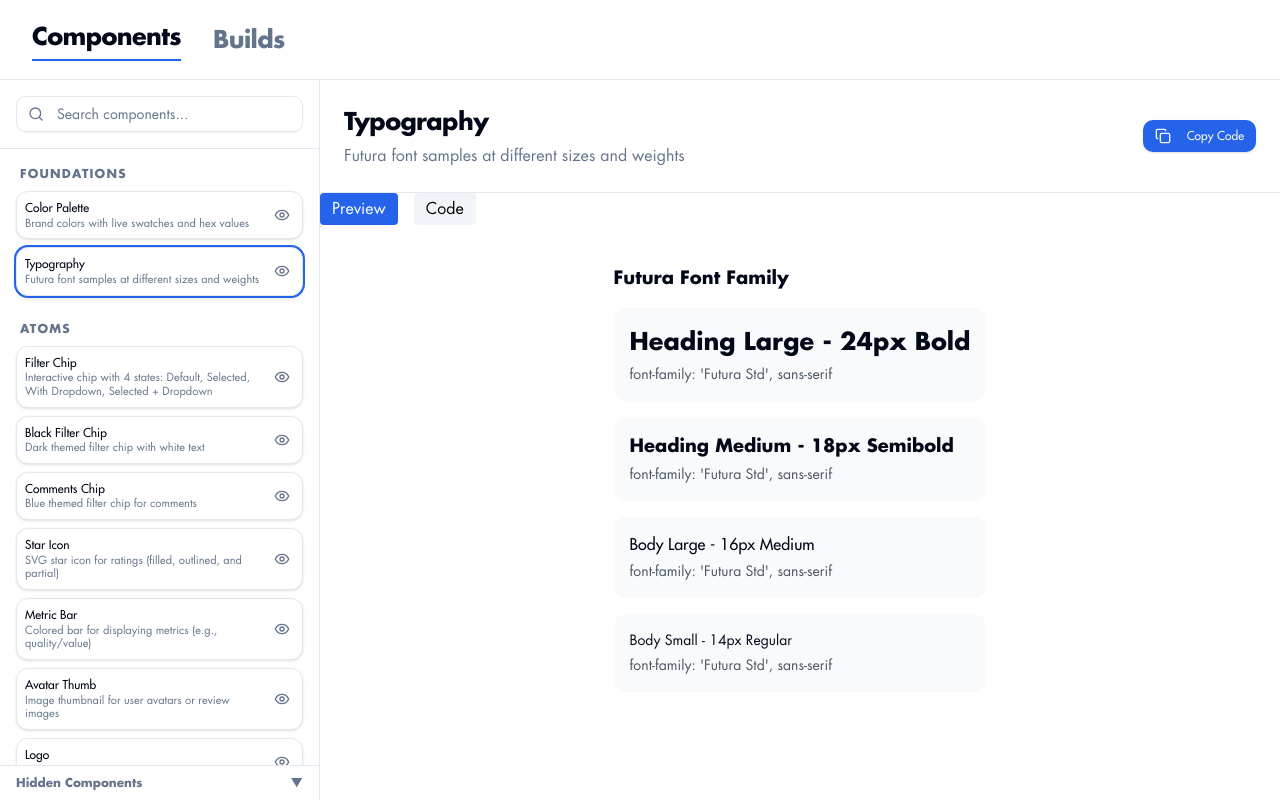
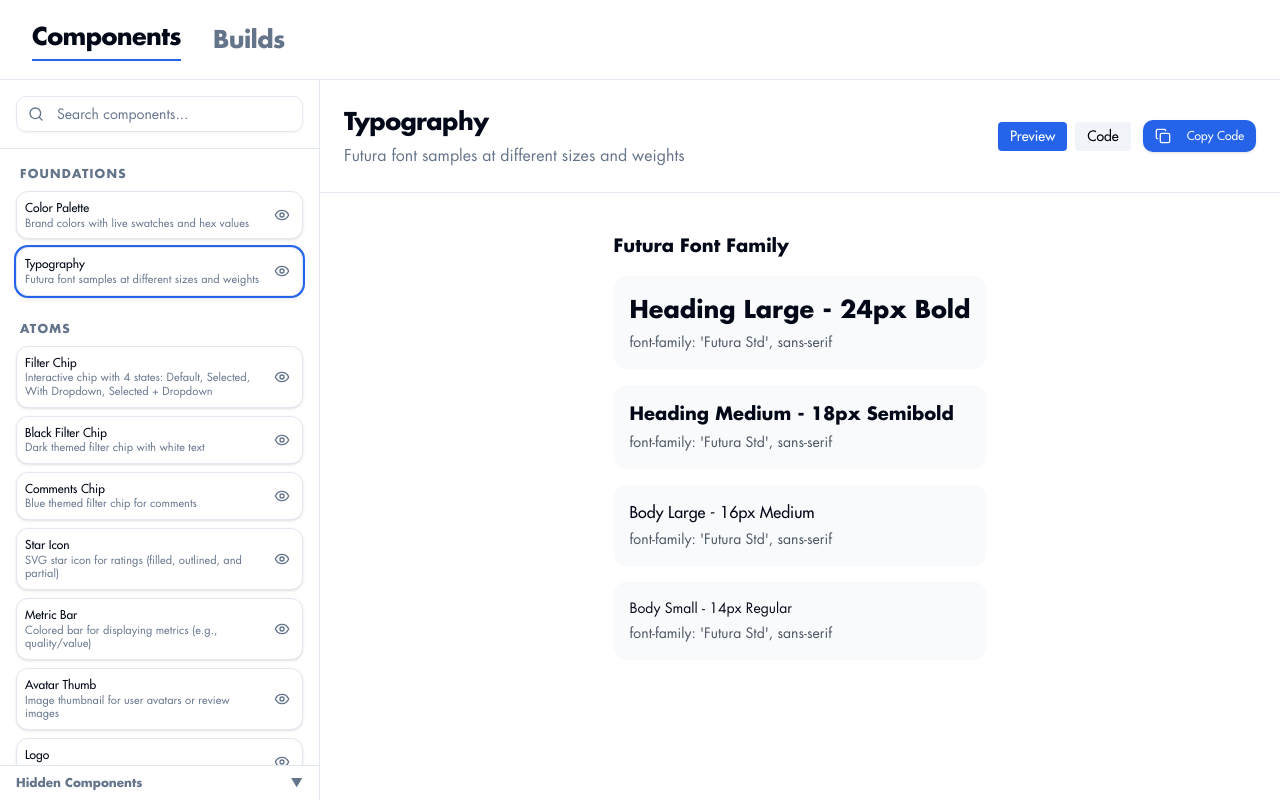
Before and after one commit to rmarti55/componentlibrary, a React (Vite) app: page / in a window 1280 px wide. Both pictures are taken after a click on the element 159 px from the left and 271 px from the top of the page. Built offline with nearby package versions, Linux system fonts and the light colour scheme.

Commit message:
Move Preview/Code buttons to header - unified view mode for all variants

```diff
--- a/src/components/ComponentPreview.tsx
+++ b/src/components/ComponentPreview.tsx
@@ -12,7 +12,7 @@ interface ComponentPreviewProps {
 
 export function ComponentPreview({ component }: ComponentPreviewProps) {
   const [copied, setCopied] = useState(false)
-  const [variantTab, setVariantTab] = useState<{ [key: string]: 'preview' | 'code' }>({})
+  const [viewMode, setViewMode] = useState<'preview' | 'code'>('preview')
 
   // Helper for StarIcon code snippets
   const starIconCode = {
@@ -66,6 +66,28 @@ export function ComponentPreview({ component }: ComponentPreviewProps) {
           )}
         </div>
         <div className="flex items-center space-x-3">
+          <div className="flex gap-2">
+            <button
+              className={`px-3 py-1 rounded text-sm font-medium transition-colors ${
+                viewMode === 'preview'
+                  ? 'bg-primary text-white'
+                  : 'bg-muted text-black hover:bg-muted/80'
+              }`}
+              onClick={() => setViewMode('preview')}
+            >
+              Preview
+            </button>
+            <button
+              className={`px-3 py-1 rounded text-sm font-medium transition-colors ${
+                viewMode === 'code'
+                  ? 'bg-primary text-white'
+                  : 'bg-muted text-black hover:bg-muted/80'
+              }`}
+              onClick={() => setViewMode('code')}
+            >
+              Code
+            </button>
+          </div>
           {component.figmaUrl && (
             <Button variant="outline" size="sm" asChild>
               <a
@@ -118,22 +140,8 @@ export function ComponentPreview({ component }: ComponentPreviewProps) {
               }
               return (
                 <div key={variant.name || idx} className="mb-8">
-                  <div className="flex gap-4 items-center">
-                    <button
-                      className={`px-3 py-1 rounded ${variantTab[variant.name] !== 'code' ? 'bg-primary text-white' : 'bg-muted text-black'}`}
-                      onClick={() => setVariantTab(tabs => ({ ...tabs, [variant.name]: 'preview' }))}
-                    >
-                      Preview
-                    </button>
-                    <button
-                      className={`px-3 py-1 rounded ${variantTab[variant.name] === 'code' ? 'bg-primary text-white' : 'bg-muted text-black'}`}
-                      onClick={() => setVariantTab(tabs => ({ ...tabs, [variant.name]: 'code' }))}
-                    >
-                      Code
-                    </button>
-                  </div>
                   <div className="mt-4">
-                    {variantTab[variant.name] === 'code' ? (
+                    {viewMode === 'code' ? (
                       <pre className="bg-slate-950 text-slate-100 rounded p-4 text-sm overflow-x-auto">
                         <code>{code}</code>
                       </pre>
```
